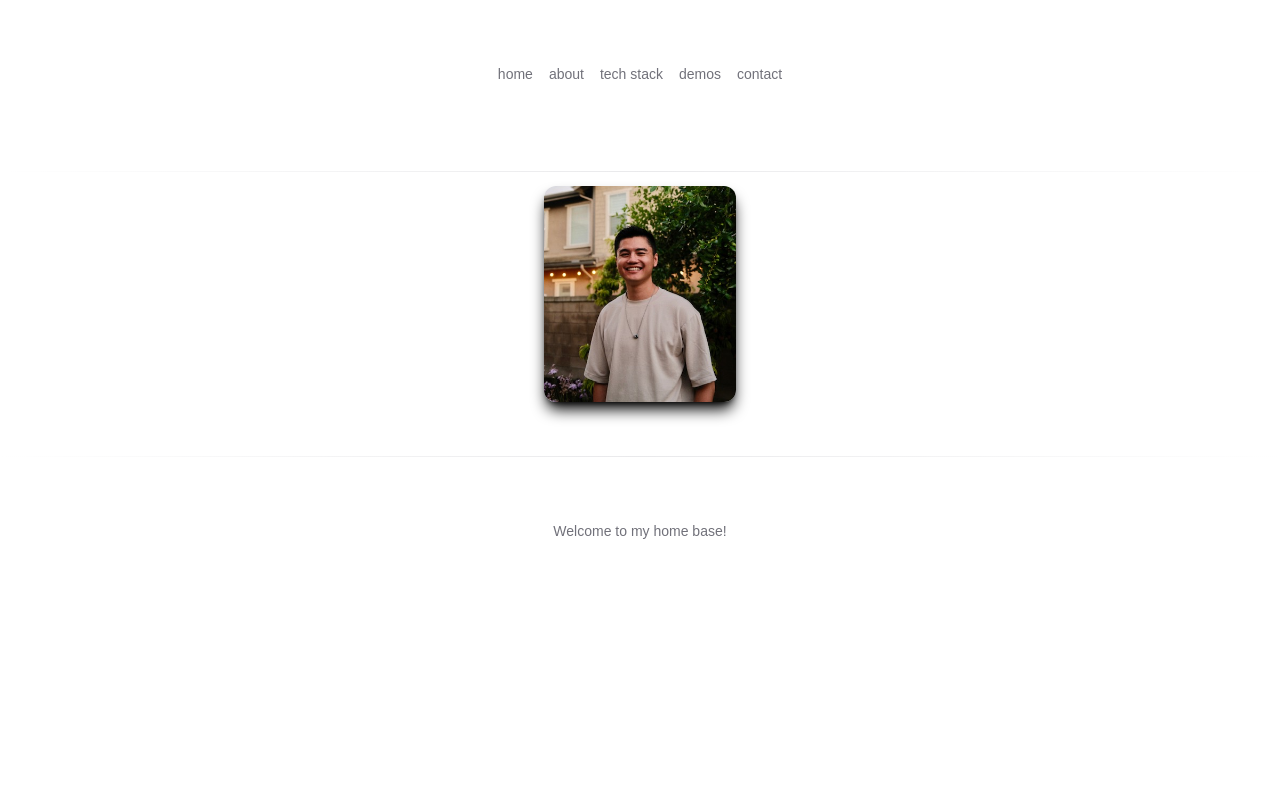
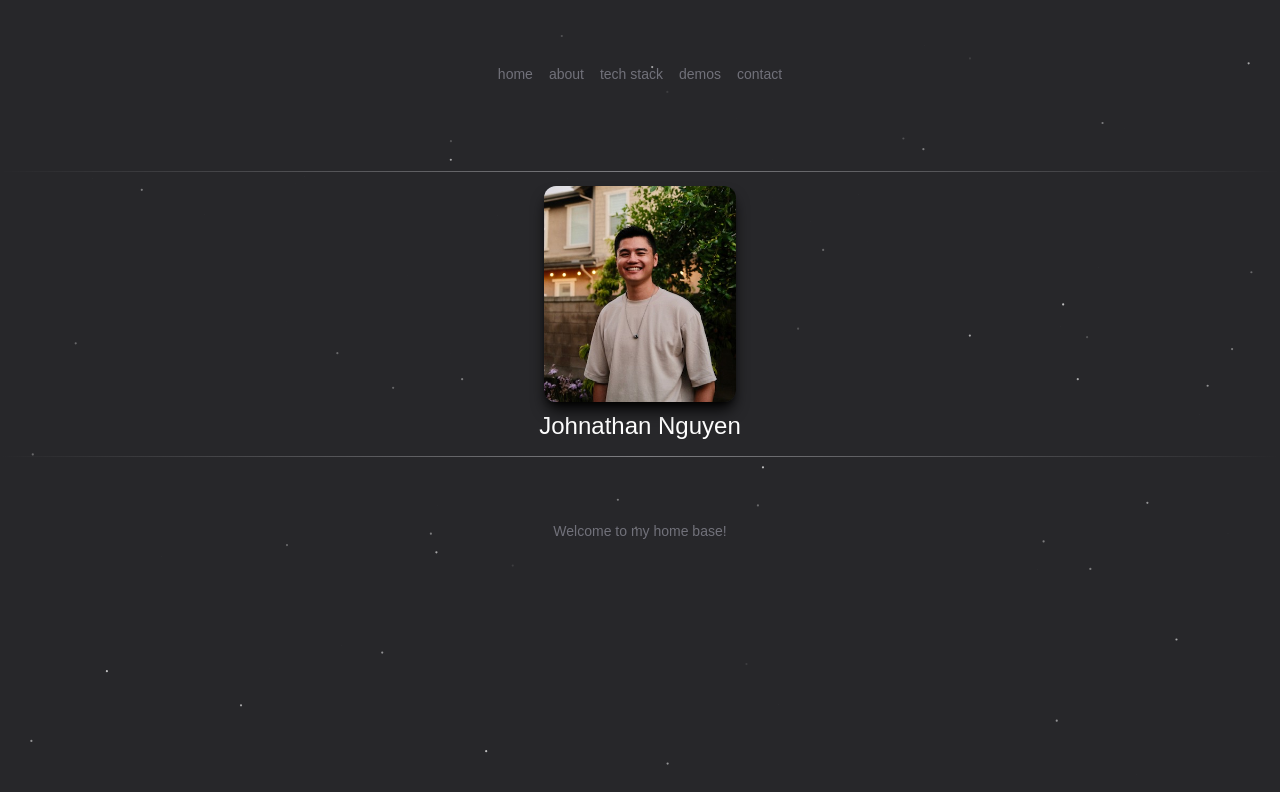
Before and after one commit to JohnathanKhoa/jkn95, a Next.js app: page / in a window 1280 px wide. Shown: the top 792 px of the page. Built offline with nearby package versions, Linux system fonts and the light colour scheme.

Commit message:
added base bg

```diff
--- a/src/app/layout.tsx
+++ b/src/app/layout.tsx
@@ -37,7 +37,7 @@
         <meta name="viewport" content="width=device-width, initial-scale=1.0" />
       </Head>
 
-      <body
+      <body className="bg-zinc-800"
       >
         <Particles
         className="absolute inset-0 -z-10 animate-fade-in overflow-auto scrollbar-hide"
```
